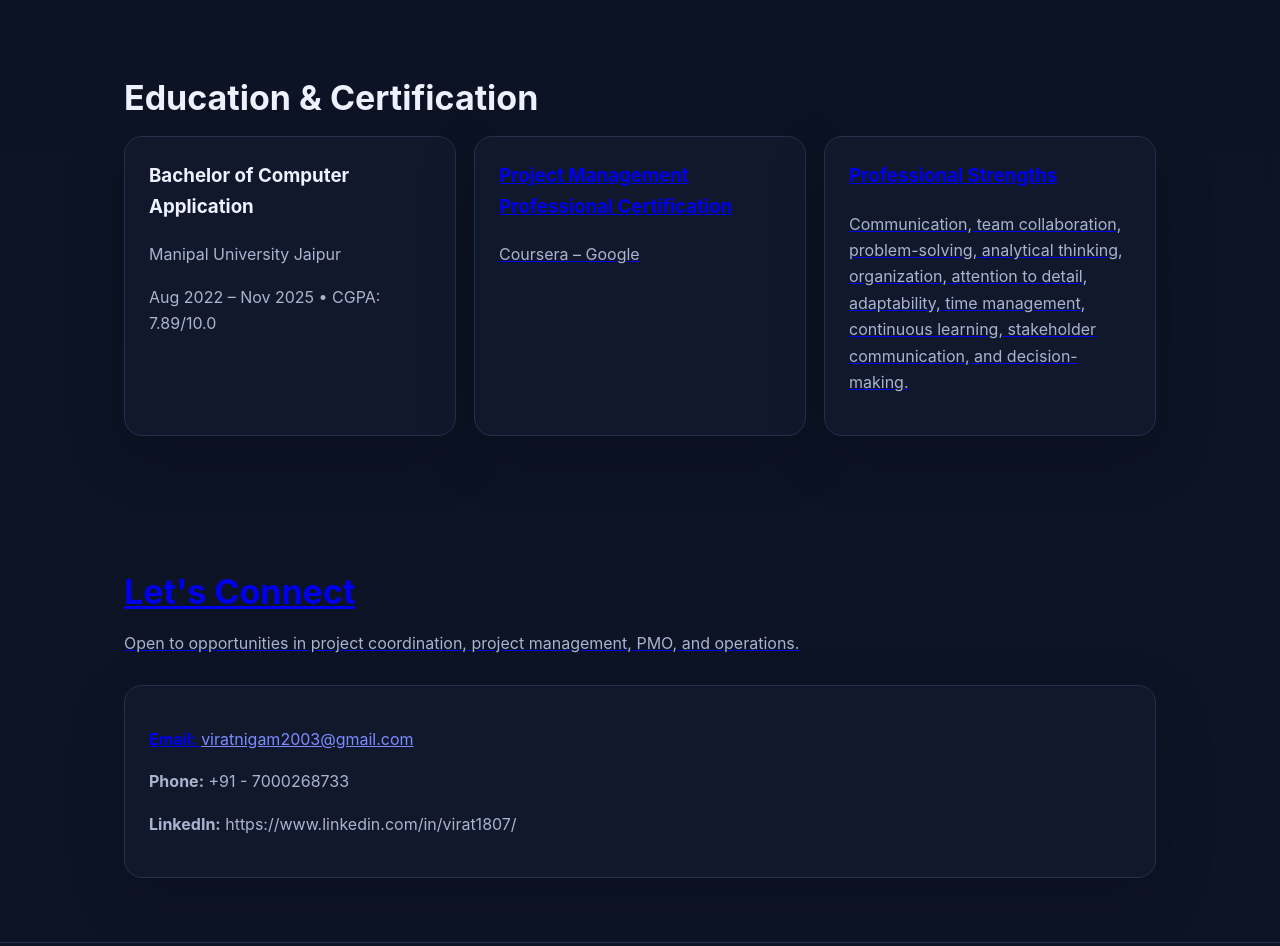
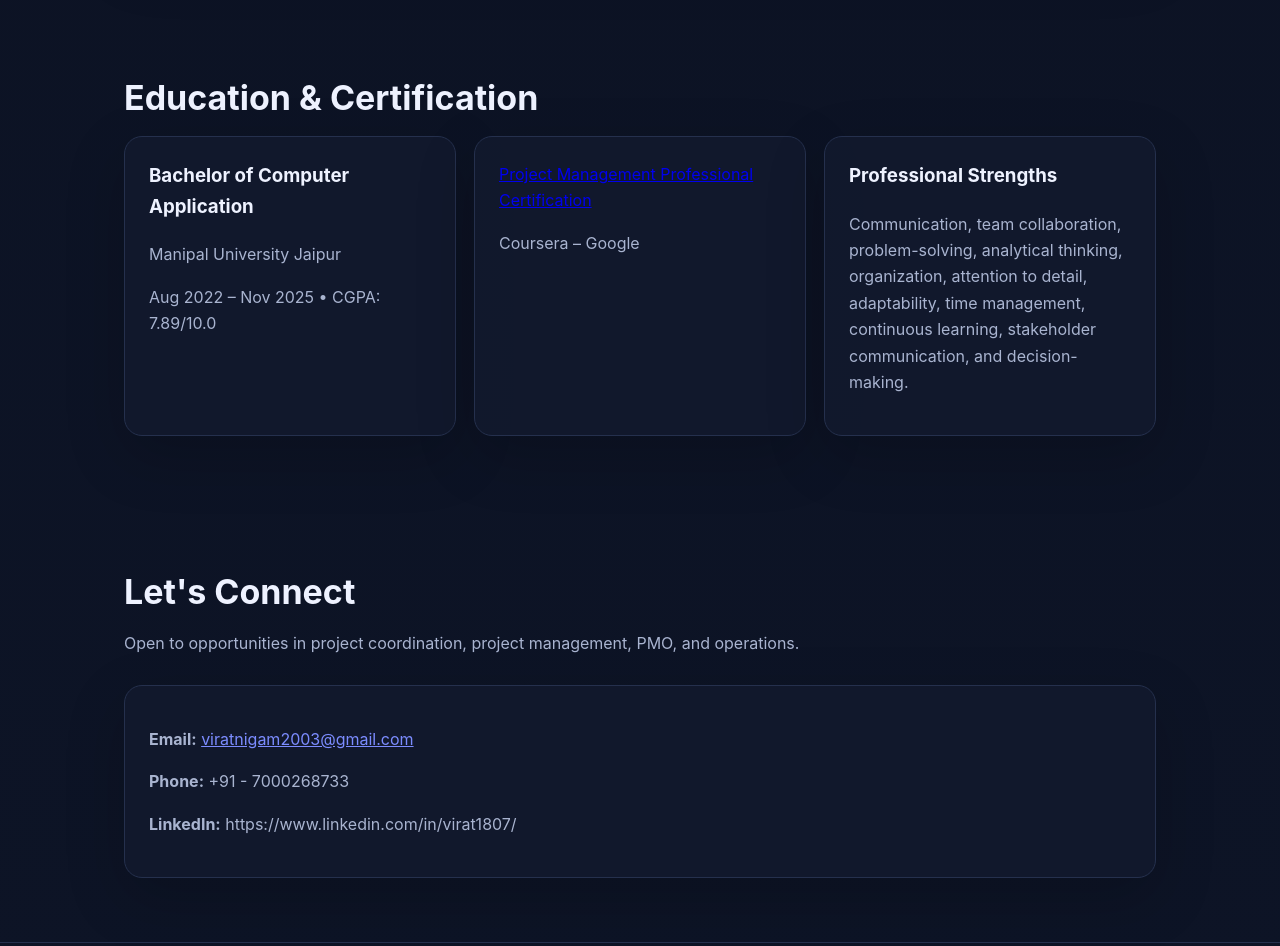
Before and after one commit to ViratNigam/Virat_Nigam_Portfoilo, a plain HTML site: page index.html in a window 1280 px wide. Shown: the part 3320-4266 px from the top of the page. Drawn offline with Linux system fonts and the light colour scheme.

Commit message:
Adding Link
Fixed anchor tag placement in the education section to ensure proper linking.

```diff
--- a/index.html
+++ b/index.html
@@ -114,7 +114,7 @@ footer{padding:40px 0 60px;border-top:1px solid var(--line);color:var(--muted)}
 <h2 class="section-title">Education & Certification</h2>
 <div class="grid">
 <div class="card"><h3>Bachelor of Computer Application</h3><p>Manipal University Jaipur</p><p>Aug 2022 – Nov 2025 • CGPA: 7.89/10.0</p></div>
-<div class="card"> <a href="https://www.coursera.org/account/accomplishments/specialization/certificate/LBG1I1MU4EP1"</a><h3>Project Management Professional Certification</h3><p>Coursera – Google</p></div>
+<div class="card"><a href="https://www.coursera.org/account/accomplishments/specialization/certificate/LBG1I1MU4EP1"<h3>Project Management Professional Certification</h3></a><p>Coursera – Google</p></div>
 <div class="card"><h3>Professional Strengths</h3><p>Communication, team collaboration, problem-solving, analytical thinking, organization, attention to detail, adaptability, time management, continuous learning, stakeholder communication, and decision-making.</p></div>
 </div>
 </div></section>
```
